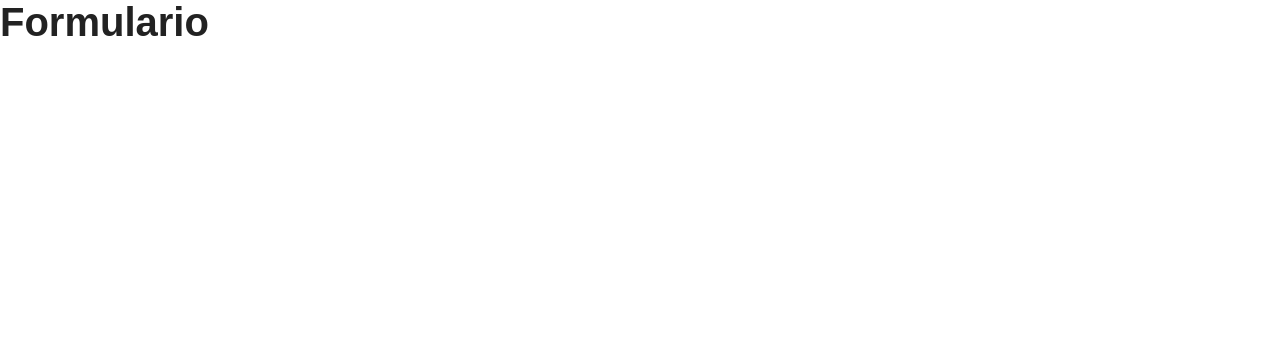
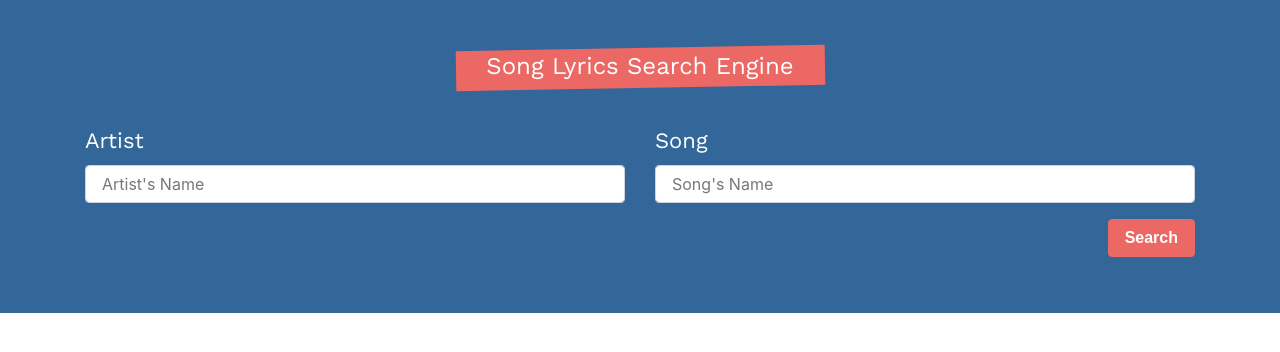
Before and after one commit to PabloVeraH/react_lyric, a React (Create React App) app: page / in a window 1280 px wide. Shown: the top 352 px of the page. Built offline with nearby package versions, Linux system fonts and the light colour scheme; a web font is replaced by a local one.

Commit message:
Add form to search music lyric

```diff
--- a/src/components/Formulario.js
+++ b/src/components/Formulario.js
@@ -1,6 +1,52 @@
 import React from 'react';
 const Formulario = () => {
-    return ( <h1>Formulario</h1> );
+    return (
+        <div className="bg-info">
+            <div className="container">
+                <div className="row">
+                    <form
+                        className="col card text-white bg-transparent mb-5 pt-5 pb-2"
+                    >
+                        <fieldset>
+                            <legend className="text-center">Song Lyrics Search Engine</legend>
+
+                            <div className="row">
+                                <div className="col-md-6">
+                                    <div className="form-group">
+                                        <label>Artist</label>
+                                        <input
+                                            type="text"
+                                            className="form-control"
+                                            name="artista"
+                                            placeholder="Artist's Name"
+                                        />
+                                    </div>
+
+                                </div>
+                                <div className="col-md-6">
+                                    <div className="form-group">
+                                        <label>Song</label>
+                                        <input
+                                            type="text"
+                                            className="form-control"
+                                            name="cancion"
+                                            placeholder="Song's Name"
+                                        />
+                                    </div>
+                                </div>
+                            </div>
+
+                            <button
+                                type="submit"
+                                className="btn btn-primary float-right"
+                            >Search</button>
+                        </fieldset>
+
+                    </form>
+                </div>
+            </div>
+        </div>
+    );
 }
 
 export default Formulario;
```
